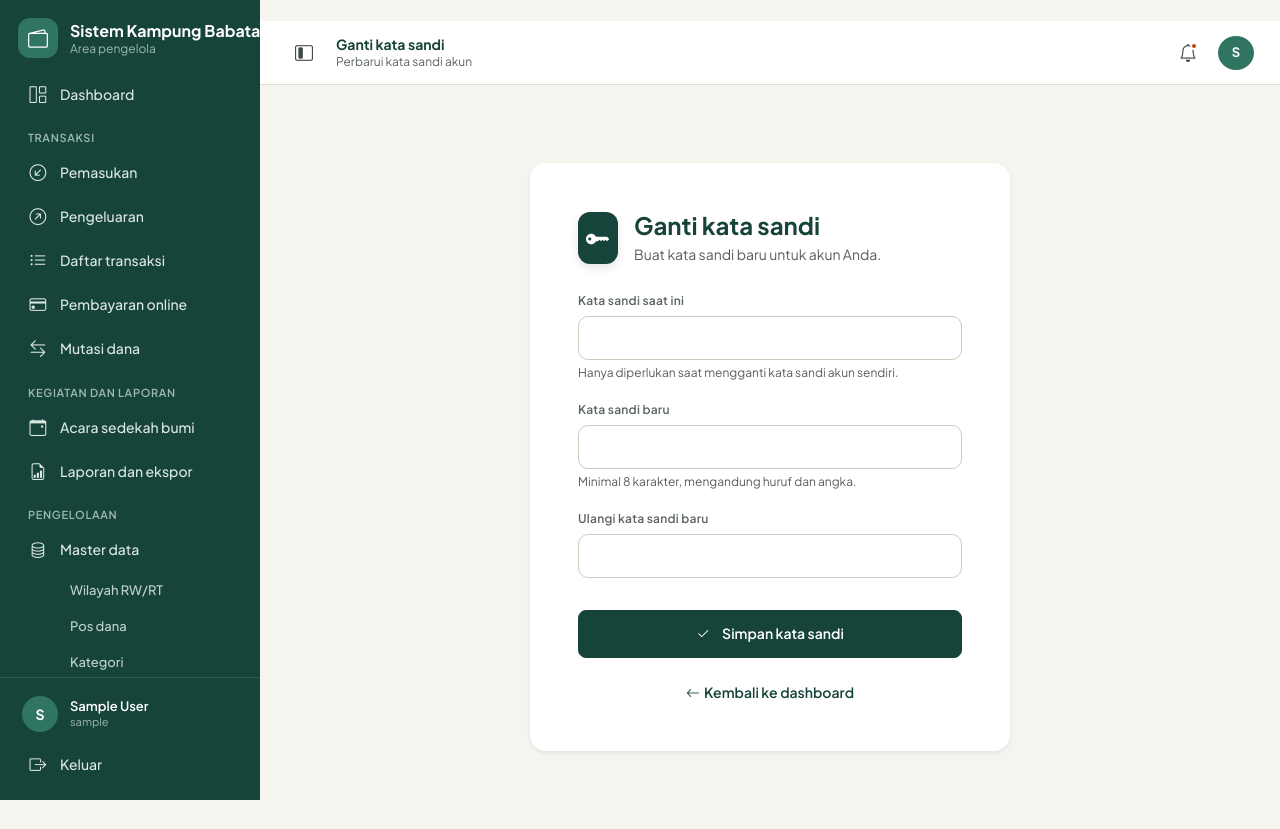
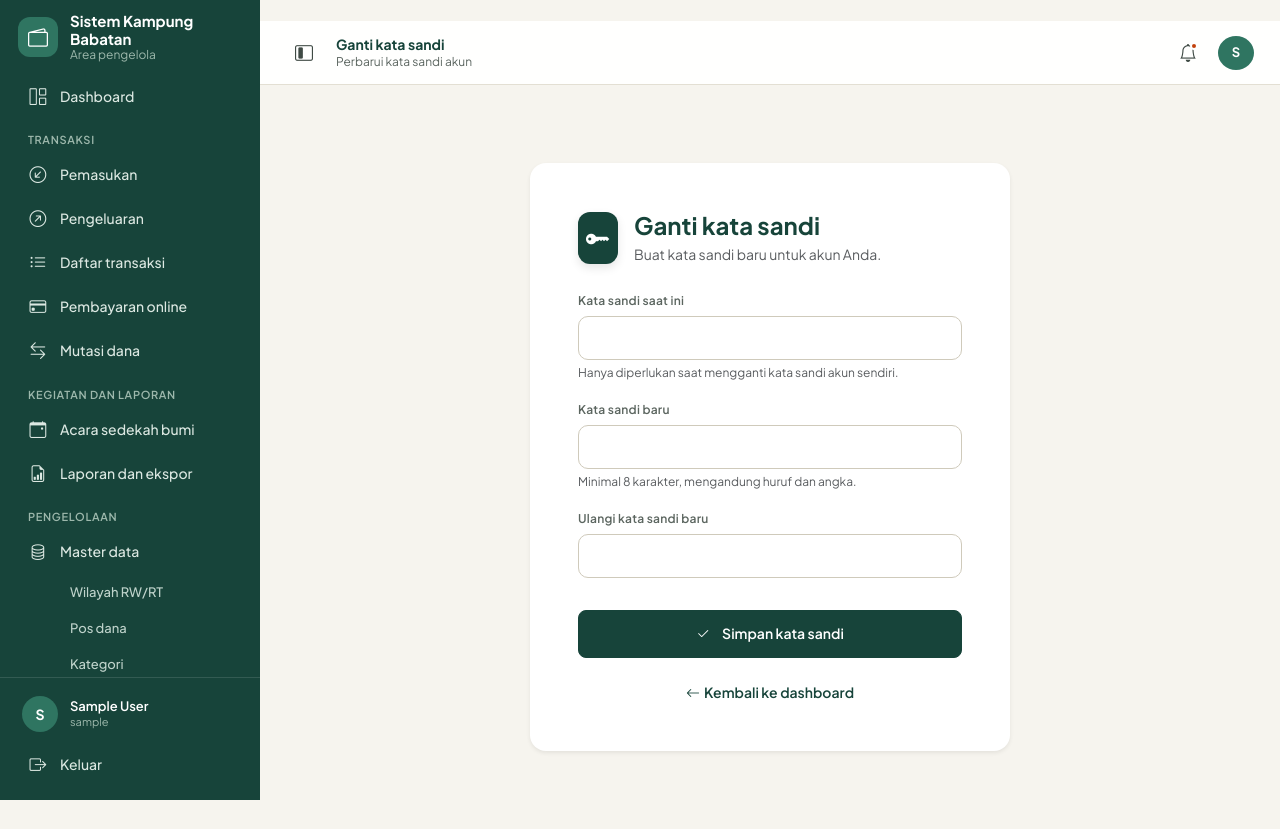
Before and after one commit to ekaf08/sikatan, a Laravel app: page /ganti-password in a window 1280 px wide. Run offline with Laravel 12, Linux system fonts and the light colour scheme; the visitor is signed in with stand-in values (Sample User, id 1); data comes from the database, SQL or seed files in the repository; data that the repository does not hold is empty; parts of the project's set-up code (start-up, migrations or seed data) failed here and were passed over; some libraries are stand-ins or nearby versions.

Commit message:
feat: enhance sidebar UX with transition handling and improved collapsed state management

```diff
--- a/public/sikatan/assets/css/app.css
+++ b/public/sikatan/assets/css/app.css
@@ -70,6 +70,11 @@ a {
 /* Sidebar                                                             */
 /* ------------------------------------------------------------------ */
 
+body.sidebar-no-transition .app-sidebar,
+body.sidebar-no-transition .app-main {
+  transition: none !important;
+}
+
 .app-sidebar {
   position: fixed;
   inset: 0 auto 0 0;
@@ -86,7 +91,7 @@ a {
   display: flex;
   align-items: center;
   gap: 12px;
-  padding: 20px 18px 16px;
+  padding: 16px 18px;
   min-height: 72px;
 }
 
@@ -95,6 +100,7 @@ a {
   align-items: center;
   gap: 12px;
   min-width: 0;
+  flex: 1 1 auto;
   color: #fff;
   text-decoration: none;
 }
@@ -115,17 +121,22 @@ a {
 .brand-text {
   display: flex;
   flex-direction: column;
+  flex: 1 1 auto;
   min-width: 0;
-  line-height: 1.25;
+  line-height: 1.2;
 }
 
 .brand-title {
-  font-size: 16px;
-  font-weight: 700;
-  white-space: nowrap;
+  display: block;
+  font-size: 15px;
+  font-weight: 700;
+  line-height: 1.2;
+  white-space: normal;
+  overflow-wrap: anywhere;
 }
 
 .brand-sub {
+  display: block;
   font-size: 12px;
   color: var(--ks-green-text);
   white-space: nowrap;
--- a/resources/views/layouts/app.blade.php
+++ b/resources/views/layouts/app.blade.php
@@ -4,6 +4,24 @@
     @include('layouts.style')
 
     <body>
+        <script>
+            (function () {
+                try {
+                    if (window.localStorage.getItem('sikatan.sidebar.collapsed') === '1'
+                        && window.matchMedia('(min-width: 992px)').matches) {
+                        document.body.classList.add('sidebar-collapsed');
+                    }
+                    document.body.classList.add('sidebar-no-transition');
+                    window.addEventListener('DOMContentLoaded', function () {
+                        requestAnimationFrame(function () {
+                            requestAnimationFrame(function () {
+                                document.body.classList.remove('sidebar-no-transition');
+                            });
+                        });
+                    });
+                } catch (e) {}
+            })();
+        </script>
         @include('layouts.sidebar')
 
         <div class="sidebar-backdrop" id="sidebarBackdrop"></div>
```
Also changed, not shown: docs/to-do-list.md (+1 -0 lines).
